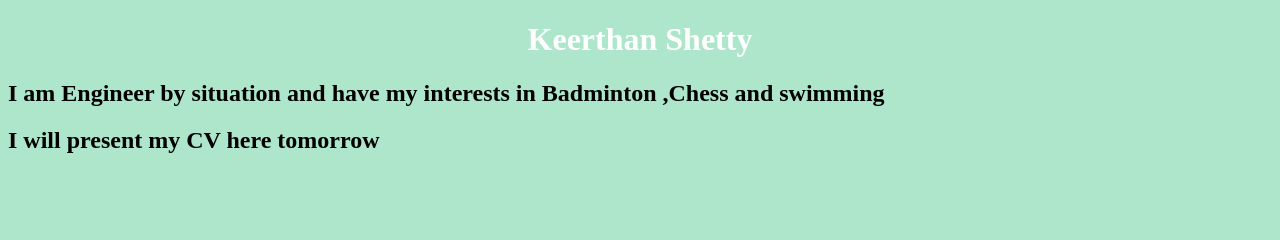
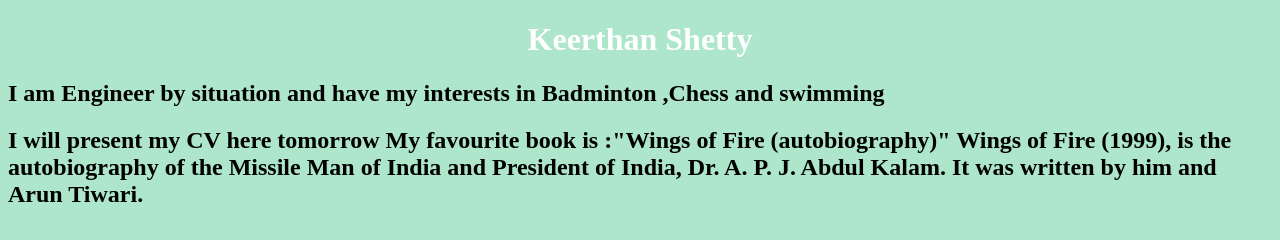
Before and after one commit to KeerthankumarShetty/KeerthanShetty, a plain HTML site: page index.html in a window 1280 px wide. Drawn offline with Linux system fonts and the light colour scheme.

Commit message:
docs
Add details of favourite  book to Website

```diff
--- a/index.html
+++ b/index.html
@@ -13,5 +13,10 @@
 <h2> I am  Engineer by situation and  have my interests in Badminton ,Chess and swimming <h2>
 
     I will present my CV here tomorrow
+
+
+    My favourite book is :"Wings of Fire (autobiography)"
+           Wings of Fire (1999), is the autobiography of the Missile Man of India and President of India, Dr. A. P. J. Abdul Kalam.
+            It was written by him and Arun Tiwari.
 </body>
 </html>
```
